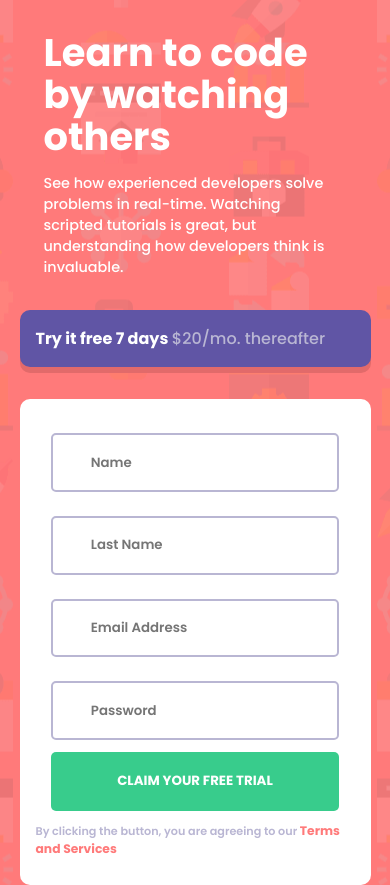
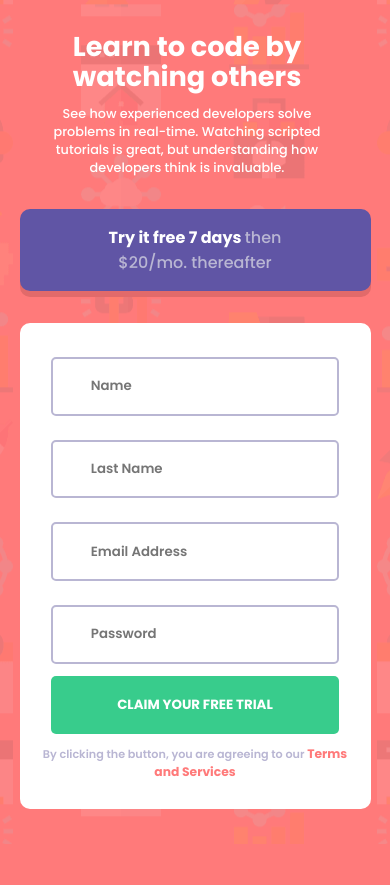
Before and after one commit to oAnthonyG/Signup-Form-Master, a plain HTML site: page index.html in a window 390 px wide. After the commit the page ends 844 px from the top, so only its background shows below. Drawn offline with Linux system fonts and the light colour scheme.

Commit message:
add more responsive components

```diff
--- a/css/mobile.css
+++ b/css/mobile.css
@@ -5,8 +5,22 @@
  }
  .box-title{
     width: 90%;
+    text-align: center;
+ }
+ .box-title .main-title{
+    font-size:  1.7em;
+ }
+ .box-title .text{
+    font-size: 0.8em;
  }
  .container-form{
     width: 90%;
  }
+ .container-form .title{
+    text-align: center;
+    font-size: 1em;
+ }
+ .description{
+    text-align: center;
+ }
 }
--- a/index.html
+++ b/index.html
@@ -33,7 +33,7 @@
     </div>
 
     <article class="container-form">
-      <h2 class="title">Try it free 7 days <span> $20/mo. thereafter</span></h2>
+      <h2 class="title">Try it free 7 days <span>then<br> $20/mo. thereafter</span></h2>
 
       <form class="form" action="./index.html">
 
```
